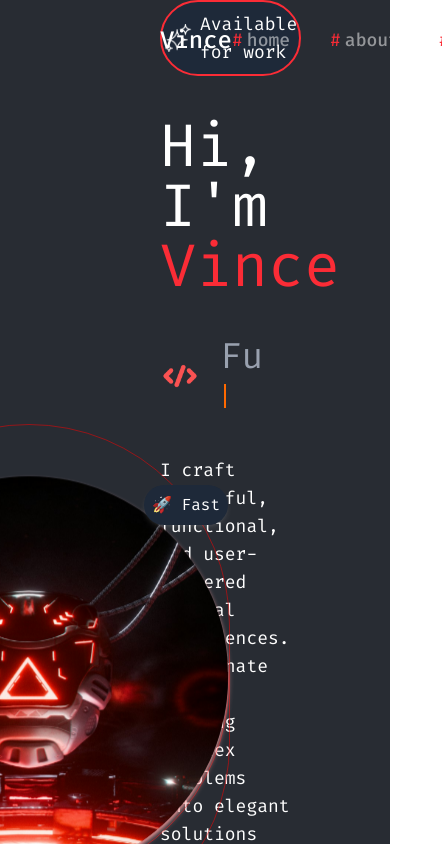
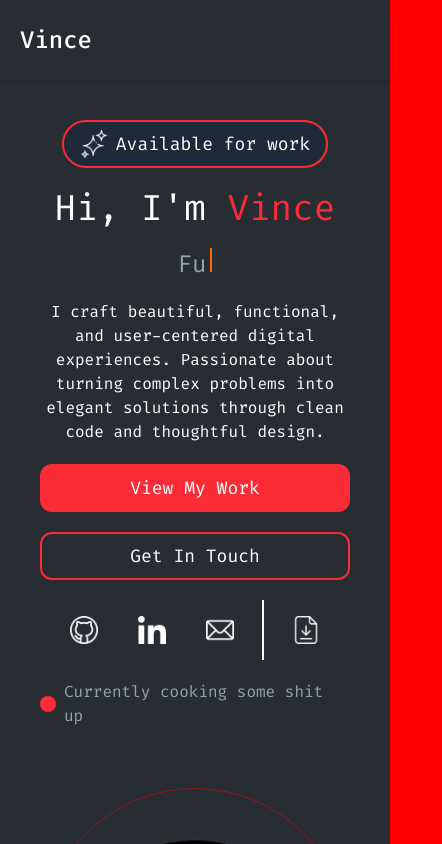
Before and after one commit to Vincxzse/my-portfolio, a React (Vite) app in the folder client/: page / in a window 390 px wide. Shown: the top 844 px of the page, 442 px wide, since content can reach past the window. Built offline with nearby package versions, Linux system fonts and the light colour scheme.

Commit message:
Finished Home Page - Mobile, Desktop

```diff
--- a/client/src/App.jsx
+++ b/client/src/App.jsx
@@ -5,7 +5,9 @@
 
   return (
     <>
-      <MainComponent />
+      <div className='flex flex-col items-start justify-start'>
+        <MainComponent />
+      </div>
     </>
   )
 }
--- a/client/src/components/Main/Home/Home-Section.jsx
+++ b/client/src/components/Main/Home/Home-Section.jsx
@@ -47,30 +47,30 @@
 
     return (
         <>
-            <div className="grid grid-cols-2 w-screen min-h-screen px-40">
-                <div className="h-full w-full flex flex-col items-start justify-center gap-10">
+            <div className="flex flex-col items-center justify-center lg:grid grid-cols-2 w-full min-h-screen mt-30 lg:mt-10 px-10 lg:px-40 gap-15 lg:gap-5">
+                <div className="h-full w-full flex flex-col items-center lg:items-start justify-center gap-5 lg:gap-10">
                     <div className="flex items-center justify-center gap-2 bg-gray-800 px-4 py-2 rounded-full border-2 border-red-500">
                         <img src={starIcon} alt="stars" className="h-7 w-auto invert-100" />
                         <h2 className="text-white text-lg">Available for work</h2>
                     </div>
-                    <h1 className="text-6xl text-white font-normal">
+                    <h1 className="text-4xl lg:text-6xl text-white font-normal">
                         Hi, I'm <span className="text-red-500">Vince</span>
                     </h1>
-                    <div className="flex flex-row items-center justify-start gap-5">
-                        <img src={codeIcon} alt="code-icon" className="h-10 w-auto"/>
-                        <h2 className="text-4xl text-gray-400">
+                    <div className="flex flex-row items-center justify-center lg:justify-start gap-5">
+                        <img src={codeIcon} alt="code-icon" className="h-10 w-auto hidden lg:flex"/>
+                        <h2 className="text-2xl lg:text-4xl text-gray-400 text-center lg:text-left">
                             {displayText}
                             <span className="inline-block w-0.5 h-6 bg-orange-500 ml-1 animate-blink"></span>
                         </h2>
                     </div>
-                    <p className="text-lg font-normal text-white">
+                    <p className="text-md lg:text-lg font-normal text-white text-center lg:text-left">
                         I craft beautiful, functional, and user-centered digital experiences. Passionate about turning complex problems into elegant solutions through clean code and thoughtful design.
                     </p>
-                    <div className="flex flex-row items-center justify-center gap-5">
-                        <button className="border-2 border-red-500 bg-red-500 text-white text-lg px-8 py-2 cursor-pointer hover:bg-red-700 transition duration-200 flex flex-row items-center justify-center gap-2 rounded-xl">
+                    <div className="flex flex-col lg:flex-row items-center justify-center lg:justify-start gap-5 w-full">
+                        <button className="border-2 border-red-500 bg-red-500 text-white text-lg px-8 py-2 cursor-pointer hover:bg-red-700 transition duration-200 flex flex-row items-center justify-center gap-2 rounded-xl lg:w-auto lg:h-auto w-full">
                             View My Work
                         </button>
-                        <button className="border-2 border-red-500 text-white text-lg px-8 py-2 cursor-pointer hover:bg-red-500 transition duration-200 flex flex-row items-center justify-center gap-2 rounded-xl">
+                        <button className="border-2 border-red-500 text-white text-lg px-8 py-2 cursor-pointer hover:bg-red-500 transition duration-200 flex flex-row items-center justify-center gap-2 rounded-xl lg:w-auto lg:h-auto w-full">
                             Get In Touch
                         </button>
                     </div>
@@ -90,10 +90,10 @@
                         <p className="text-gray-400">Currently cooking some shit up</p>
                     </div>
                 </div>
-                <div className="w-full h-full flex items-center justify-end">
-                    <div className="flex items-center justify-center w-130 h-130 border border-[rgba(255,0,0,0.5)] rounded-full">
-                        <div className="flex items-center justify-center w-100 h-100 border border-[rgba(255,0,0,0.5)] rounded-full relative">
-                            <img src={profileImage} alt="profile image" className="w-100 h-100 rounded-full animate-bounce-low shadow-md shadow-red-300" />
+                <div className="w-full h-full flex items-center justify-center lg:justify-end">
+                    <div className="flex items-center justify-center w-100 h-100 lg:w-130 lg:h-130 border border-[rgba(255,0,0,0.5)] rounded-full">
+                        <div className="flex items-center justify-center w-70 h-70 lg:w-100 lg:h-100 border border-[rgba(255,0,0,0.5)] rounded-full relative">
+                            <img src={profileImage} alt="profile image" className="w-70 h-70 lg:w-100 lg:h-100 rounded-full animate-bounce-low shadow-md shadow-red-300" />
                             <div className="flex flex-row items-center justify-center absolute bg-gray-800 p-2 rounded-full top-0 right-0 shadow-md shadow-[rgba(255,255,255,0.1)]">
                                 <p className="text-white">🚀 Fast</p>
                             </div>
--- a/client/src/components/Main/Main-Component.jsx
+++ b/client/src/components/Main/Main-Component.jsx
@@ -6,7 +6,7 @@
 export default function MainComponent() {
     return (
         <>
-            <div className="min-h-screen min-w-screen bg-[#282C33] fira-code flex flex-col items-center justify-center">
+            <div className="bg-[#282C33] fira-code flex flex-col w-full">
                 <NavigationBar />
                 <HomeSection />
             </div>
--- a/client/src/components/Main/Navigation-Bar/Navigation-Bar.jsx
+++ b/client/src/components/Main/Navigation-Bar/Navigation-Bar.jsx
@@ -4,11 +4,11 @@
 export default function NavigationBar() {
     return (
         <>
-            <div className="fixed w-full top-0 h-20 bg-transparent flex flex-row items-center justify-between px-40 text-white">
+            <div className="fixed w-full top-0 left-0 h-20 flex flex-row items-center justify-between px-5 lg:px-40 text-white bg-[#282C33] shadow-md z-100">
                 <div className="flex flex-row gap-3">
                     <h2 className="font-medium text-2xl">Vince</h2>
                 </div>
-                <div className="flex flex-row items-end gap-10">
+                <div className="hidden lg:flex flex-row items-end gap-10">
                     <NavButton buttonTitle="home" />
                     <NavButton buttonTitle="about" />
                     <NavButton buttonTitle="projects" />
--- a/client/src/index.css
+++ b/client/src/index.css
@@ -42,3 +42,9 @@
 .animate-bounce-low {
   animation: bounce-low 5s infinite;
 }
+
+body {
+  margin: 0;
+  padding: 0;
+  background-color: red;
+}
```
Also changed, not shown: client/src/components/Main/About/About-Section.jsx (added, +10 -0 lines).
